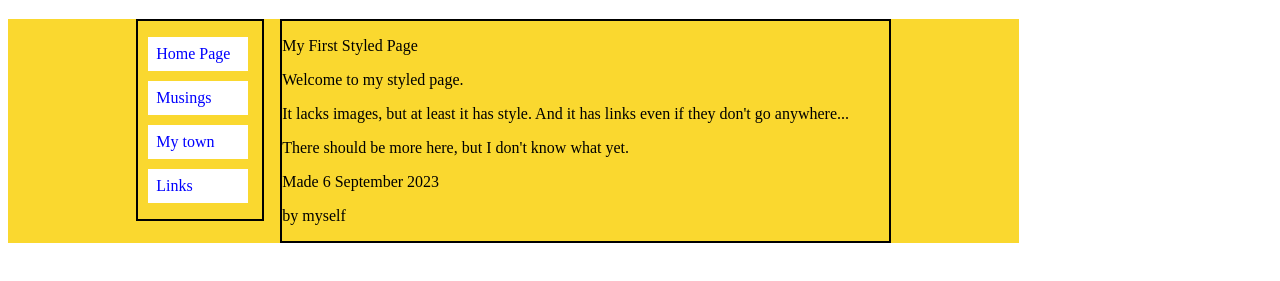
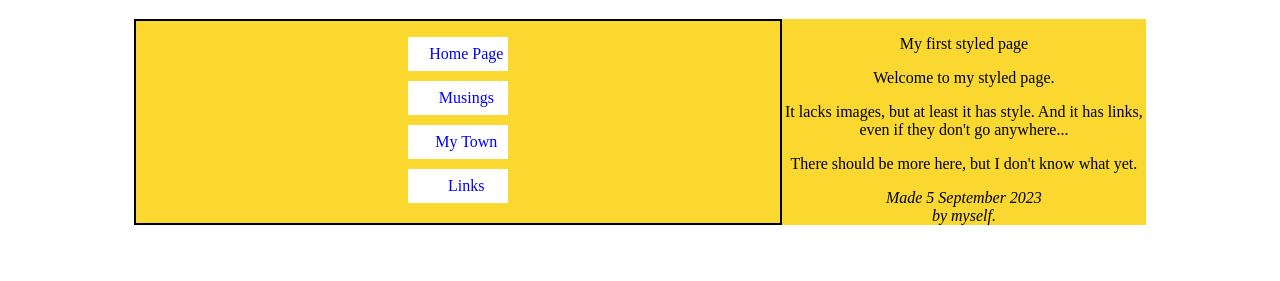
Before and after one commit to ashiq-s/MERN_stack, a plain HTML site: page task10.html in a window 1280 px wide. Shown: the part 61-342 px from the top of the page. Drawn offline with Linux system fonts and the light colour scheme.

Commit message:
Update task10.html

```diff
--- a/task10.html
+++ b/task10.html
@@ -11,38 +11,27 @@
         <header>
             <h1>TASK 5 - CSS</h1>
         </header>
-    </center>
-    <div class="container">
-        <div class="column sidenav">
-            <nav class="navbar">
+        <div class="container">
+            <div class="navbar">
                 <ul>
-                    <li><a href="">Home Page</a></li>
+                    <li><a href="index.html">Home Page</a></li>
                     <li><a href="">Musings</a></li>
-                    <li><a href="">My town</a></li>
+                    <li><a href="">My Town</a></li>
                     <li><a href="">Links</a></li>
                 </ul>
-            </nav>
+            </div>
+            <div class="main-content">
+                <p class="heading">My first styled page</p>
+                <p>Welcome to my styled page.</p>
+                <p>It lacks images, but at least it has style. And it has links, even if they don't go anywhere...</p>
+                <p>There should be more here, but I don't know what yet.</p>
+                <address>
+                    Made 5 September 2023
+                    <br>
+                    by myself.
+                </address>
+            </div>
         </div>
-        <div class="column content">
-            <header>
-                <p class="title">
-                    My First Styled Page
-                </p>
-            </header>
-            <main>
-                <p>Welcome to my styled page.</p>
-                <p>
-                    It lacks images, but at least it has style. And it has links even if they don't go anywhere...
-                </p>
-                <p>
-                    There should be more here, but I don't know what yet.
-                </p>
-            </main>
-            <footer>
-                <p>Made 6 September 2023</p>
-                <p>by myself</p>
-            </footer>
-        </div>
-    </div>
+    </center>
 </body>
 </html>
```
